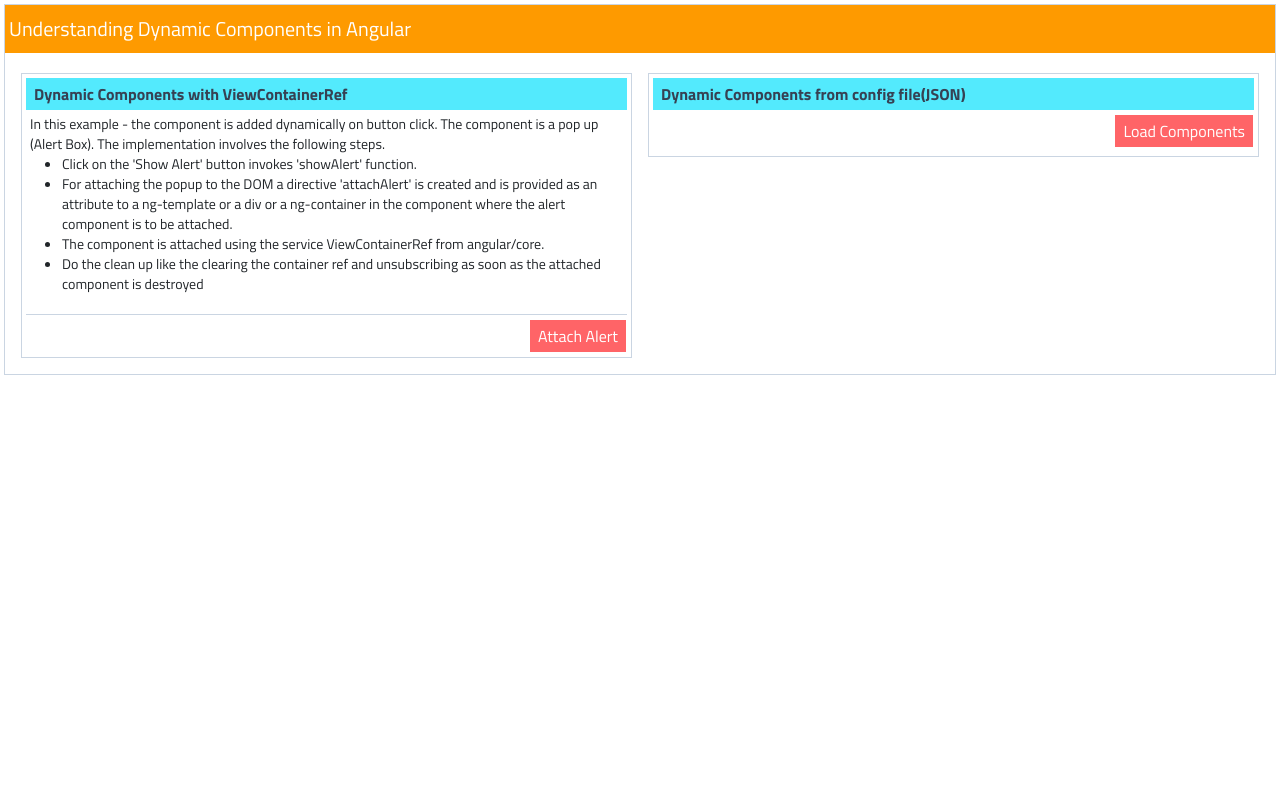
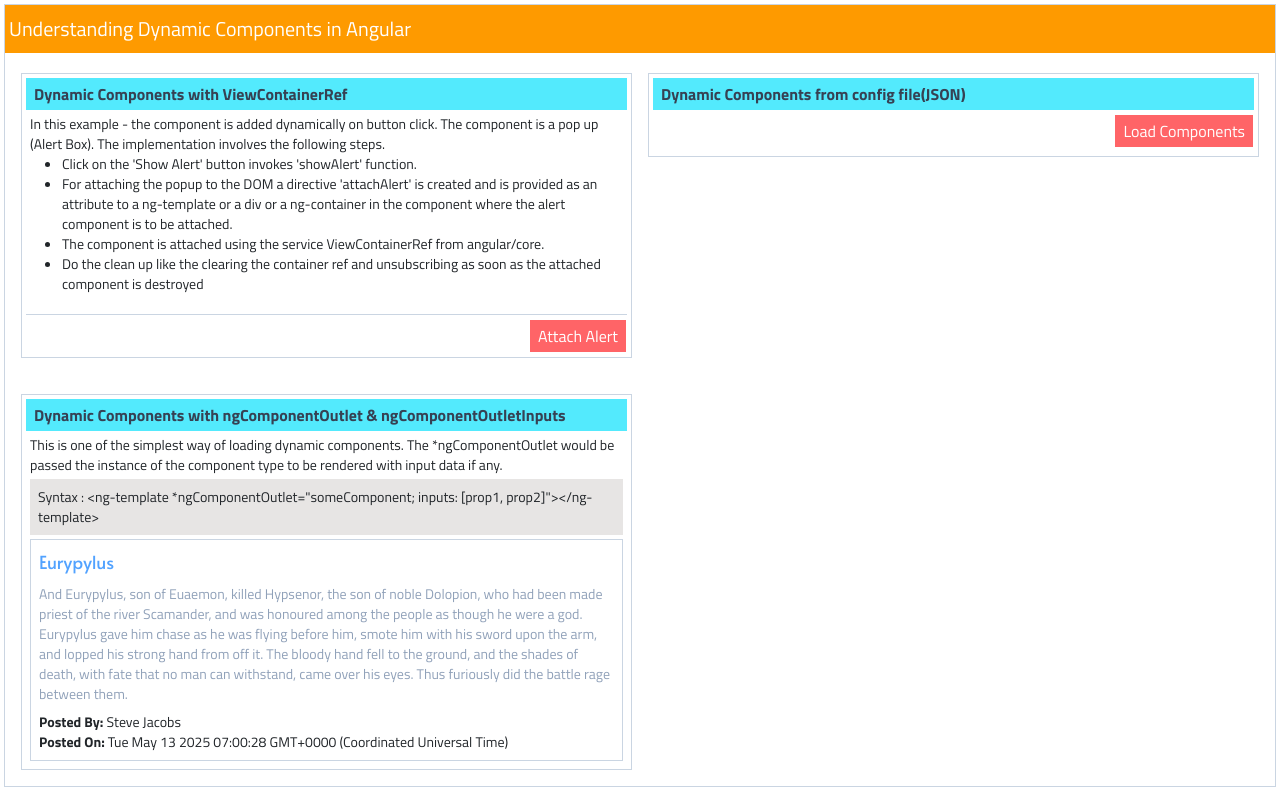
Before and after one commit to shettyabhishek/angular-dymc-comps, an Angular app: page / in a window 1280 px wide. Built offline with nearby package versions, Linux system fonts and the light colour scheme; a web font is replaced by a local one.

Commit message:
Dynamic components with NgComponentOutlet

```diff
--- a/src/app/app.component.html
+++ b/src/app/app.component.html
@@ -36,7 +36,24 @@
       </div>
     </div>
   </div>
+  <ng-container attachAlert></ng-container>
 
 
-  <ng-container attachAlert></ng-container>
+  <div class="flex flex-col md:flex-row p-2">
+    <div class="p-2  w-1/2">
+      <div class='border-1 border-slate-300 mt-1 p-1'>
+        <div class="bg-cyan-300 px-2 py-1 text-gray-700 font-bold">Dynamic Components with ngComponentOutlet & ngComponentOutletInputs</div>
+        <div class="px-1 py-1 text-sm">
+          This is one of the simplest way of loading dynamic components. The *ngComponentOutlet would be passed the instance of the component type to be rendered with input data if any.<br/>
+          <div class="bg-stone-200 p-2 my-1">
+            Syntax :
+              &lt;ng-template *ngComponentOutlet="someComponent; inputs: [prop1, prop2]"&gt;&lt;/ng-template&gt;
+          </div>
+          <div class="grid grid-cols-1">
+            <ng-container [ngComponentOutlet]="plrComp" [ngComponentOutletInputs]="{data: postData}"></ng-container>
+          </div>
+        </div>
+      </div>
+    </div>
+  </div>
 </div>
--- a/src/app/app.component.ts
+++ b/src/app/app.component.ts
@@ -1,6 +1,6 @@
-import { Component, OnDestroy, OnInit, ViewChild, ViewContainerRef } from '@angular/core';
+import { Component, OnDestroy, OnInit, Type, ViewChild, ViewContainerRef } from '@angular/core';
 import { Observable, Subscription } from 'rxjs';
-import { CommonModule } from '@angular/common';
+import { CommonModule, NgComponentOutlet } from '@angular/common';
 
 //Custom implementated services, components, directives and soon.
 import { AttachAlertDirective } from './directives/attach-alert.directive';
@@ -8,14 +8,13 @@ import { AlertComponentComponent } from './dyna-comps/alert-component/alert-comp
 import { ComponentData, ComponentInfo } from './models/componentInfo';
 import { AllComponentsListService } from './services/all-components-list.service';
 import { WrapperContainerDirective } from './directives/wrapper-container.directive';
-import { HeaderComponent } from './dyna-comps/header/header.component';
-import { BaseComponent } from './dyna-comps/baseComponent';
+import { PostsComponent } from './dyna-comps/posts/posts.component';
 
 @Component({
     selector: 'app-root',
     templateUrl: './app.component.html',
     styleUrls: ['./app.component.scss'],
-    imports:[CommonModule,AttachAlertDirective,WrapperContainerDirective],
+    imports:[CommonModule,AttachAlertDirective,WrapperContainerDirective,NgComponentOutlet],
     standalone: true,
 })
 
@@ -26,6 +25,8 @@ export class AppComponent implements OnInit, OnDestroy{
   subs: Subscription = new Subscription();
   allCompsList: Observable<ComponentInfo[]>;
   constructor(private _allCompsLstServ: AllComponentsListService){}
+  postData: ComponentData;
+  protected plrComp: Type<PostsComponent> | null = PostsComponent;
 
   //function to attache the alert component
   attachAlertComponent(): void{
@@ -56,8 +57,17 @@ export class AppComponent implements OnInit, OnDestroy{
     this.subs.add(obs);
   }
 
+  /**getPostsComponent(): PostsComponent{
+    return this.plrComp;
+  }**/
+
   ngOnInit():void{
-    //create a service which sends the list of components to be loaded dynamically
+    //Hardcoded data for testing
+    this.postData = {
+      content: 'Post', otherInfo: {
+        postedBy: 'Steve Jacobs', postedOn: new Date(), postTitle: 'Eurypylus', postContent: 'And Eurypylus, son of Euaemon, killed Hypsenor, the son of noble Dolopion, who had been made priest of the river Scamander, and was honoured among the people as though he were a god. Eurypylus gave him chase as he was flying before him, smote him with his sword upon the arm, and lopped his strong hand from off it. The bloody hand fell to the ground, and the shades of death, with fate that no man can withstand, came over his eyes. Thus furiously did the battle rage between them.'
+      }, colspan: 1, rowspan: 1
+    }
   }
 
   ngOnDestroy():void{
--- /dev/null
+++ b/src/app/dyna-comps/note/note.component.html
@@ -0,0 +1,3 @@
+<div class="flex flex-col space-y-2 p-2 text-emerald-300">
+  {{contentStr}}
+</div>
--- /dev/null
+++ b/src/app/dyna-comps/note/note.component.ts
@@ -0,0 +1,22 @@
+import { Component, Input, OnInit } from '@angular/core';
+import { BaseComponent } from '../baseComponent';
+import { ComponentData } from 'src/app/models/componentInfo';
+
+@Component({
+  selector: 'app-note',
+  imports: [],
+  templateUrl: './note.component.html',
+  styleUrl: './note.component.scss',
+  standalone: true,
+  host: {
+    class: "col-span-1 row-span-1 border-1 border-slate-300"
+  }
+})
+export class NoteComponent implements BaseComponent, OnInit{
+  @Input() data: ComponentData;
+  contentStr: string;
+
+  ngOnInit(): void {
+    this.contentStr = this.data.otherInfo?.note
+  }
+}
--- a/src/app/dyna-comps/posts/posts.component.ts
+++ b/src/app/dyna-comps/posts/posts.component.ts
@@ -1,5 +1,5 @@
 import { CommonModule } from '@angular/common';
-import { Component, Input } from '@angular/core';
+import { Component, Input, OnInit } from '@angular/core';
 import { ComponentData } from 'src/app/models/componentInfo';
 import { BaseComponent } from '../baseComponent';
 
@@ -14,17 +14,15 @@ import { BaseComponent } from '../baseComponent';
   }
 })
 
-export class PostsComponent implements BaseComponent{
+export class PostsComponent implements BaseComponent, OnInit{
   @Input() data: ComponentData;
 
-  classString: string;
   postedBy: string;
   postedOn: Date;
   postTitle: string;
   postContent: string;
 
   ngOnInit(): void{
-    this.classString = "p-2 border-1 border-slate-300 text-blue-400 col-span-"+this.data.colspan+" row-span-"+this.data.rowspan;
     this.postTitle = this.data?.otherInfo['postTitle'];
     this.postedBy = this.data?.otherInfo['postedBy'];
     this.postContent = this.data?.otherInfo['postContent'];
--- a/src/app/services/all-components-list.service.ts
+++ b/src/app/services/all-components-list.service.ts
@@ -4,6 +4,7 @@ import { HeaderComponent } from '../dyna-comps/header/header.component';
 import { BaseComponent } from '../dyna-comps/baseComponent';
 import { Observable, of } from 'rxjs';
 import { PostsComponent } from '../dyna-comps/posts/posts.component';
+import { NoteComponent } from '../dyna-comps/note/note.component';
 
 @Injectable({
   providedIn: 'root'
@@ -18,6 +19,9 @@ export class AllComponentsListService {
       {component: PostsComponent ,data: {content: 'Post', otherInfo: {
         postedBy: 'John Doe', postedOn: new Date(), postTitle: 'Absence makes the heart grow fonder', postContent: 'Being away from someone or something for a period of time makes you appreciate that person or thing more when you see them or it again'
       }, colspan: 1, rowspan: 1}},
+      {component: NoteComponent ,data: {content: 'Note', otherInfo: {
+        note: 'Fog everywhere. Fog up the river, where it flows among green aits and meadows; fog down the river, where it rolls deified among the tiers of shipping and the waterside pollutions of a great (and dirty) city. Fog on the Essex marshes, fog on the Kentish heights. Fog creeping into the cabooses of collier-brigs; fog lying out on the yards and hovering in the rigging of great ships; fog drooping on the gunwales of barges and small boats.'
+      }, colspan: 1, rowspan: 1}},
     ]
     return of(allComps);
   }
```
Also changed, not shown: src/app/dyna-comps/note/note.component.scss (added), 1 other file (tests, documents, lock files or other folders).
